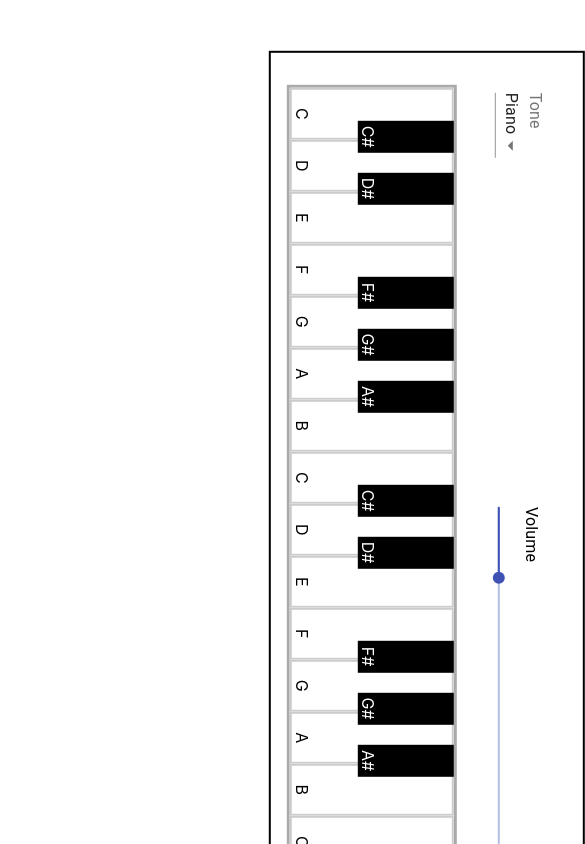
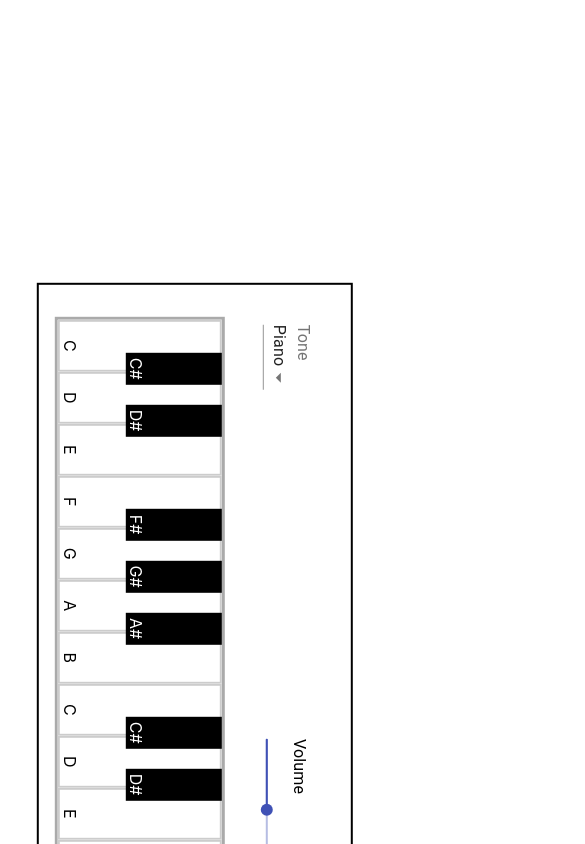
Before and after one commit to zhanlun/piano, a React (Create React App) app: page / in a window 390 px wide. Shown: the top 844 px of the page, 585 px wide, since content can reach past the window. Built offline with nearby package versions, Linux system fonts and the light colour scheme.

Commit message:
mobile ok

```diff
--- a/src/components/PianoKey.js
+++ b/src/components/PianoKey.js
@@ -5,15 +5,19 @@ import { audioContextPlay, audioContextStop } from '../actions/audioContextActio
 export default function PianoKey({ pitch, name, className }) {
   const dispatch = useDispatch()
   const handlePlay = (e) => {
+    e.preventDefault()
     dispatch(audioContextPlay(pitch))
   }
   const handleStop = (e) => {
+    e.preventDefault()
     dispatch(audioContextStop(pitch))
   }
   return (
     <div className={className} key={pitch}
       onMouseDown={handlePlay} onMouseUp={handleStop}
       onMouseLeave={handleStop}
+      onTouchStart={handlePlay} onTouchEnd={handleStop}
+      // onTouchCancel={handleStop}
     >
       <span>{name}</span>
     </div>
--- a/src/index.css
+++ b/src/index.css
@@ -71,9 +71,12 @@ body {
 }
 
 @media screen and (max-width: 768px) {
+  body {
+    transform: rotate(90deg);
+  }
   .piano {
-    transform: rotate(90deg);
     margin-top: 20em;
+    margin-right: 20em;
   }
 }
 
--- a/src/reducers/audioContextReducer.js
+++ b/src/reducers/audioContextReducer.js
@@ -12,11 +12,13 @@ masterVolume.gain.value = gainValue
 
 
 function startNote(pitch) {
+  const foundNote = notesInPlaying[pitch]
+  if (foundNote) return
+
   const oscillator = context.createOscillator();
   const noteGain = context.createGain();
   noteGain.gain.setValueAtTime(0, context.currentTime);
   noteGain.gain.linearRampToValueAtTime(sustainLevel, context.currentTime + 0.1 * attackTime);
-
   /** Decay over time to simulate piano sound */
   noteGain.gain.setValueAtTime(sustainLevel, context.currentTime + 0.1 * attackTime);
   noteGain.gain.exponentialRampToValueAtTime(0.05 / pitch, context.currentTime + (440 / pitch));
@@ -34,6 +36,7 @@ function startNote(pitch) {
 
   oscillator.frequency.setValueAtTime(pitch, context.currentTime);
   oscillator.start(context.currentTime);
+  // oscillator.stop(context.currentTime + 1)
   oscillator.connect(noteGain);
   noteGain.connect(masterVolume);
   return { oscillator, noteGain }
@@ -46,6 +49,7 @@ function stopNote(oscillator, noteGain) {
 }
 
 function stopNoteForPitch(pitch) {
+  // return
   const foundNote = notesInPlaying[pitch]
   if (!foundNote) return
   const { oscillator, noteGain } = foundNote
```
